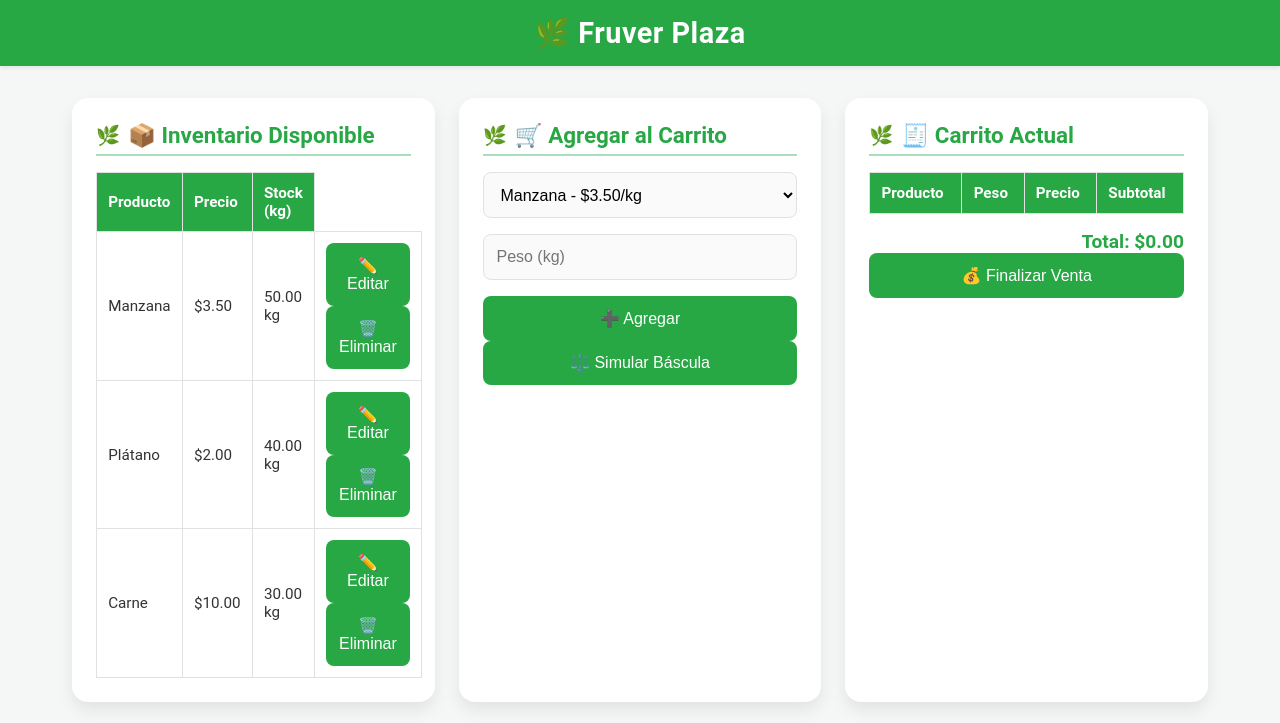
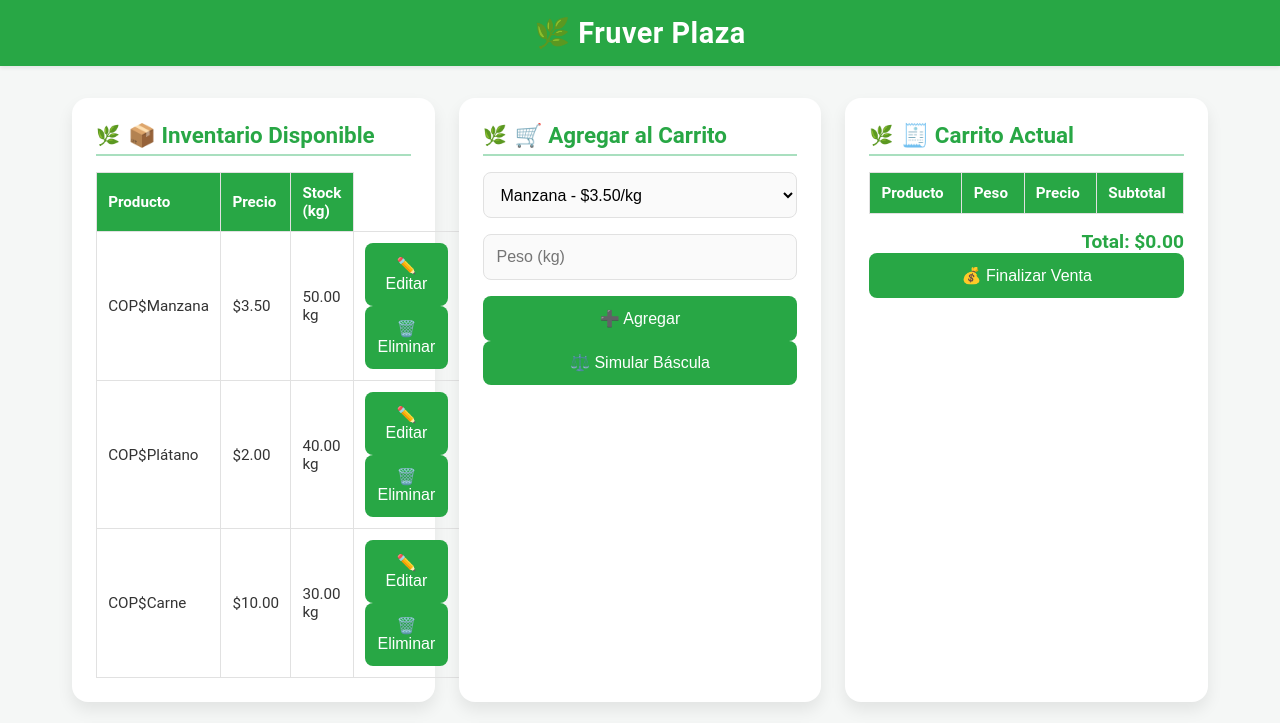
Before and after one commit to Jomago98-prog/Fruverplaza, a plain HTML site: page index.html in a window 1280 px wide. Shown: the top 723 px of the page. Drawn offline with Linux system fonts and the light colour scheme.

Commit message:
Update index.html

```diff
--- a/index.html
+++ b/index.html
@@ -247,7 +247,7 @@
     inventario.forEach((item, index) => {
       tbody.insertAdjacentHTML('beforeend', `
         <tr>
-          <td>${item.nombre}</td>
+          <td>COP$${item.nombre}</td>
           <td>$${item.precio.toFixed(2)}</td>
           <td>${item.stock.toFixed(2)} kg</td>
           <td>
```
